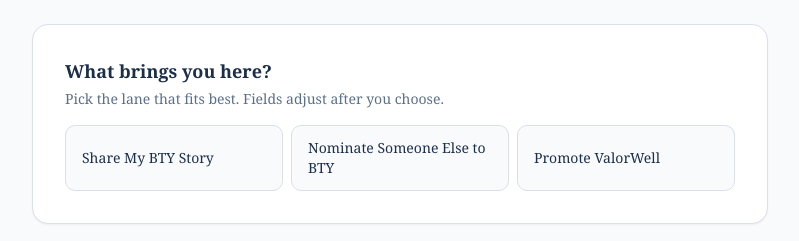
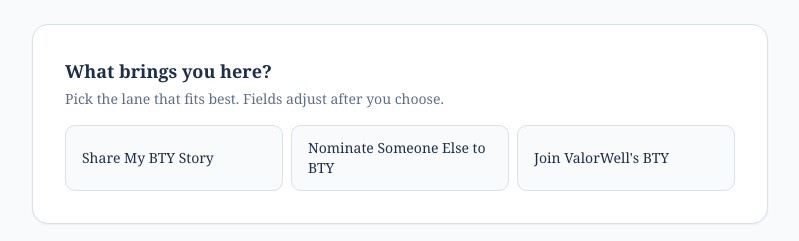
Before and after one commit to LPredmore/pathfinder-wellspring, a React (Vite) app: page /beyondtheyellow in a window 1280 px wide. Shown: the part 5300-5541 px from the top of the page, without its empty margins (240-1039 px from the left). Built offline with nearby package versions, Linux system fonts and the light colour scheme; the HTML template or start-up script is replaced by a standard one.

Commit message:
Changes
Co-authored-by: LPredmore <124374222+LPredmore@users.noreply.github.com>

```diff
--- a/src/pages/BeyondTheYellowPage.tsx
+++ b/src/pages/BeyondTheYellowPage.tsx
@@ -56,7 +56,7 @@ function SectionHeading({ children, className = "" }: { children: ReactNode; cla
 const lanes = [
   { value: "share-story", label: "Share My BTY Story", tag: "share-story", event: "bty_share_story_submit" },
   { value: "nominate", label: "Nominate Someone Else to BTY", tag: "nomination", event: "bty_nomination_submit" },
-  { value: "promote-valorwell", label: "Promote ValorWell", tag: "promote-valorwell", event: "bty_promote_valorwell_submit" },
+  { value: "promote-valorwell", label: "Join ValorWell's BTY", tag: "promote-valorwell", event: "bty_promote_valorwell_submit" },
 ] as const;
 
 type LaneValue = (typeof lanes)[number]["value"];
```
